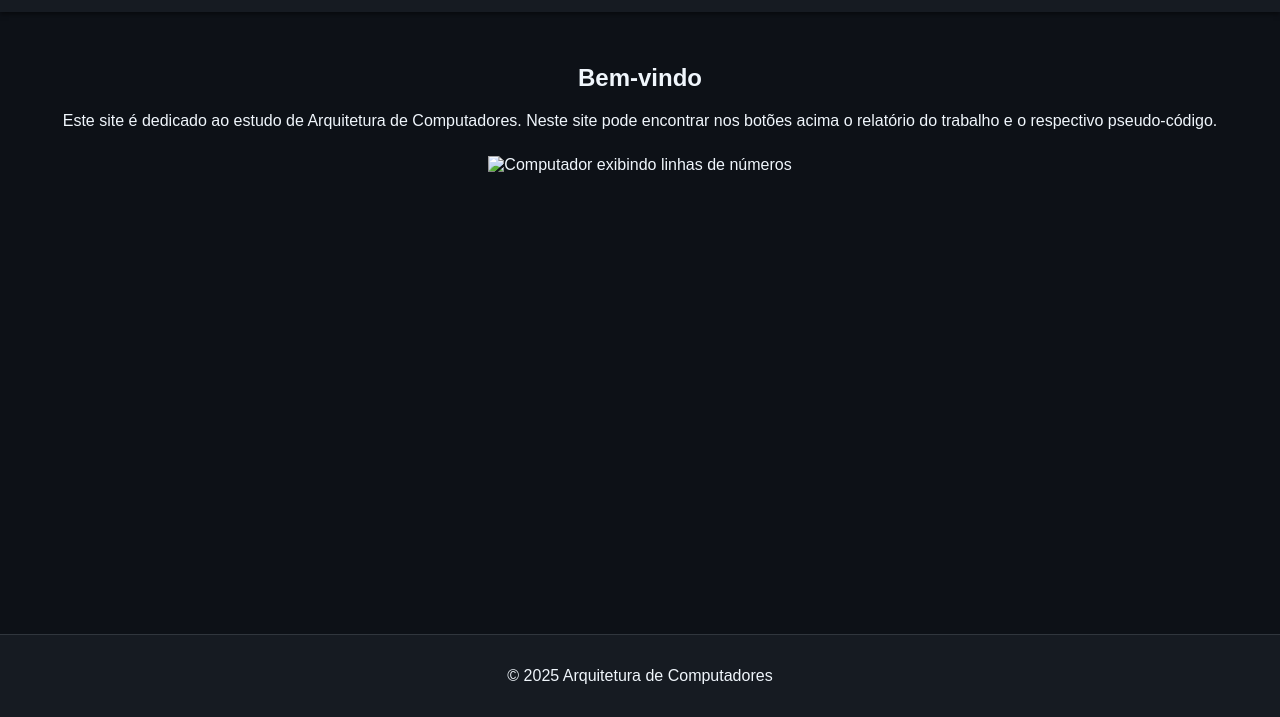
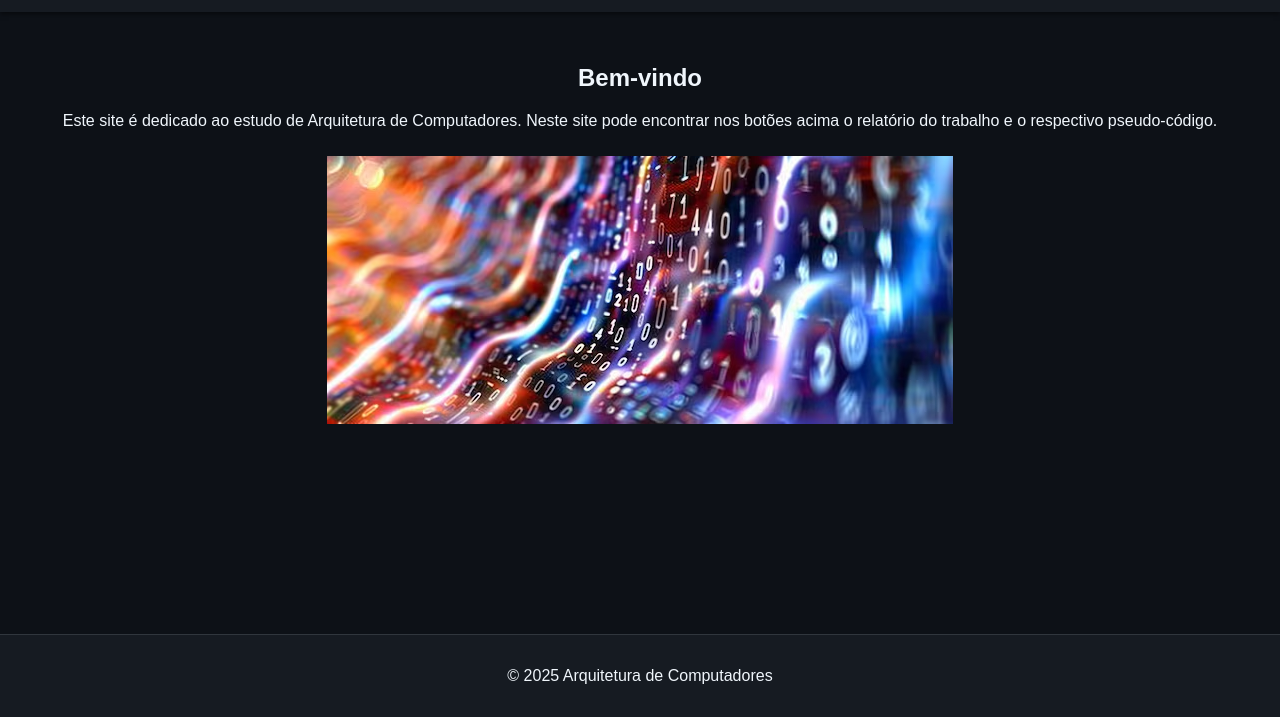
Before and after one commit to diogogodinhowaze/trabalhodeac, a plain HTML site: page index.html in a window 1280 px wide. Shown: the part 83-800 px from the top of the page. Drawn offline with Linux system fonts and the light colour scheme; files whose address does not match are found by name.

Commit message:
Update index.html

```diff
--- a/index.html
+++ b/index.html
@@ -24,7 +24,7 @@
             </p>
 
             <!-- Caminho corrigido para funcionar no GitHub Pages -->
-            <img src=""C:\Users\diogo\OneDrive\Documents\Diogo\ac\ecra-de-computador-exibindo-linhas-de-numeros_906809-22700.jpg""
+            <img src="C:\Users\diogo\OneDrive\Documents\Diogo\ac\ecra-de-computador-exibindo-linhas-de-numeros_906809-22700.jpg"
                  alt="Computador exibindo linhas de números"
                  style="max-width:100%; height:auto; margin-top:10px;">
         </section>
```
